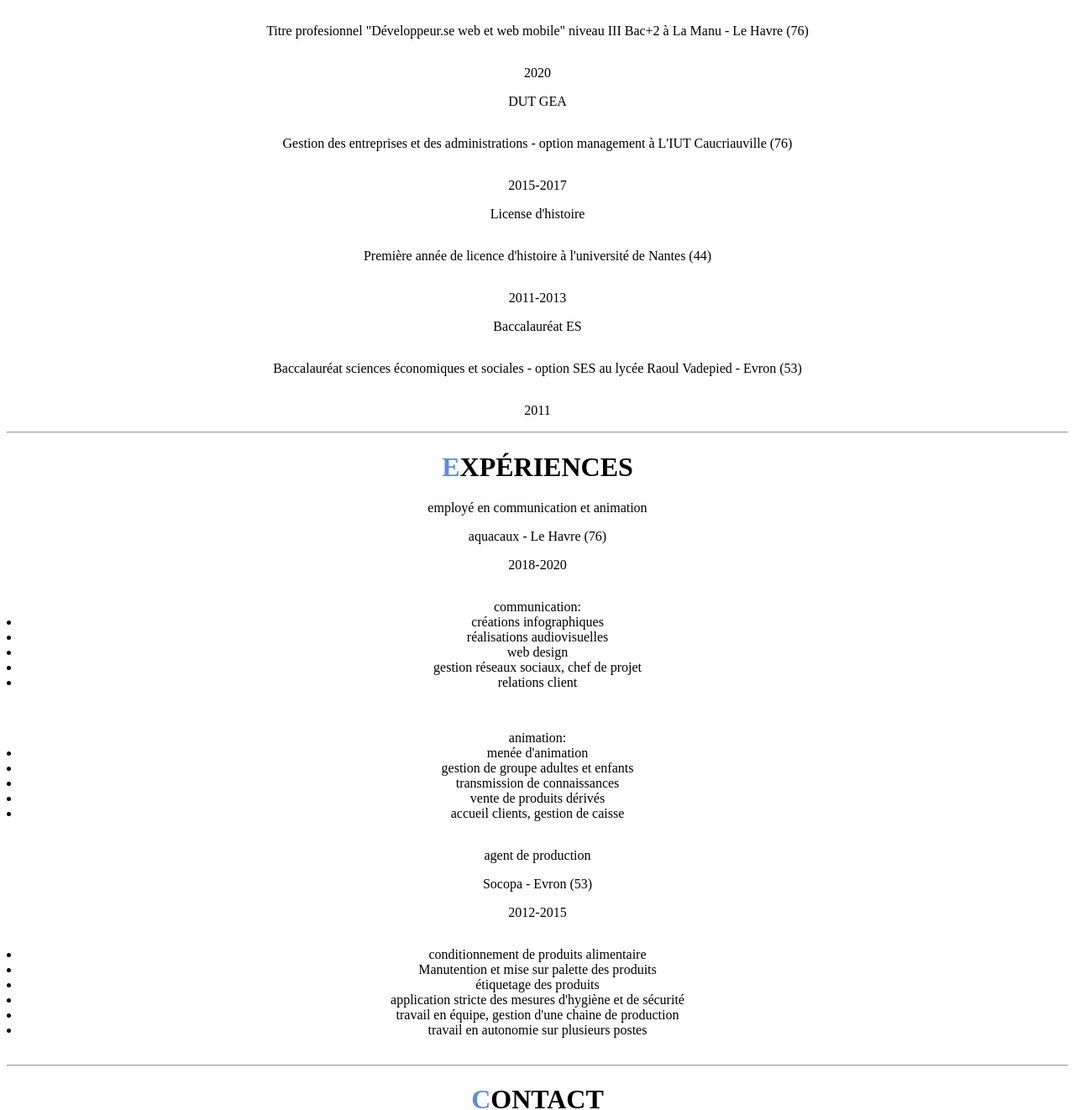
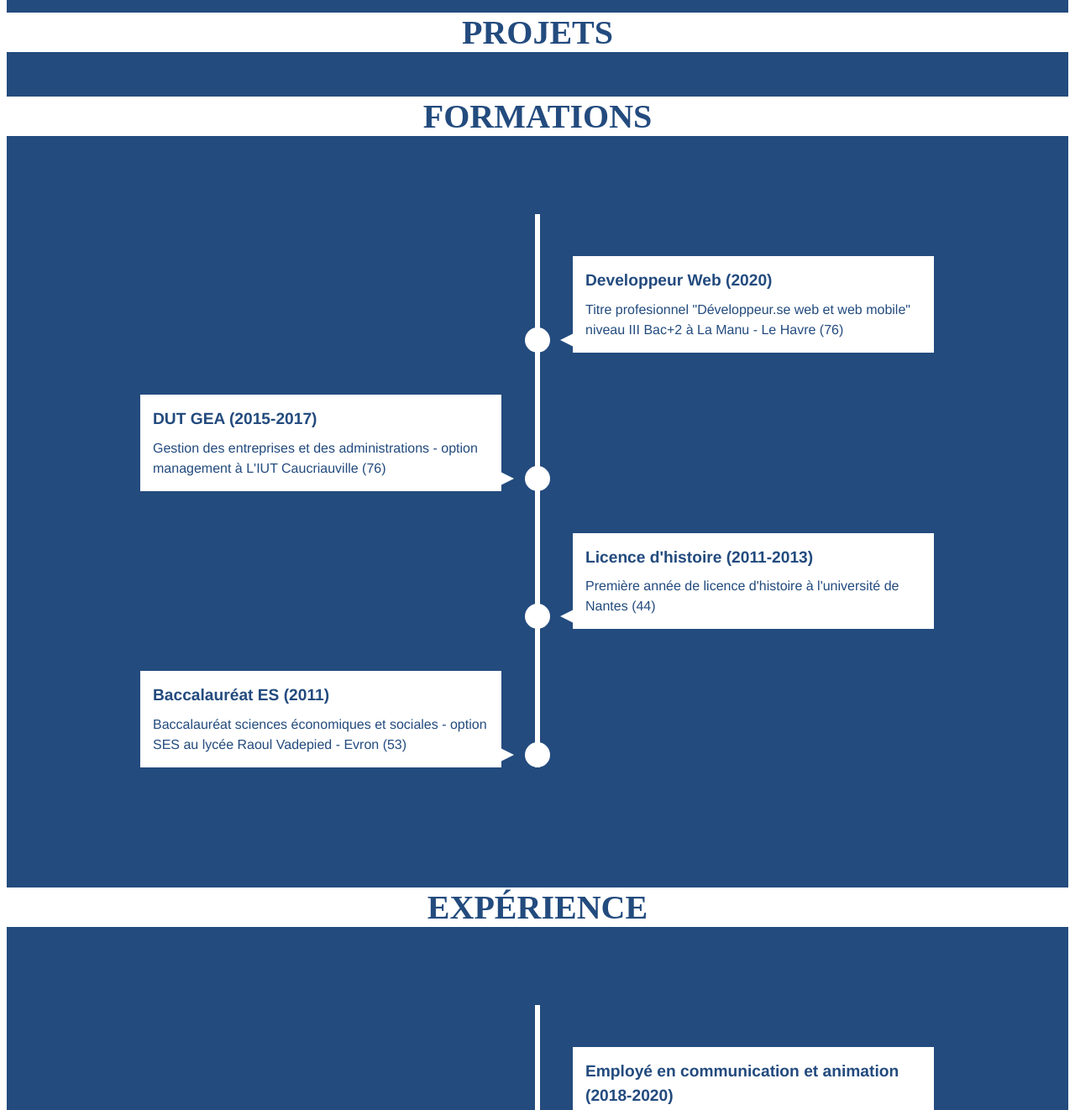
Before and after one commit to quentinpoirier/cv-num-rique, a plain HTML site: page index.html in a window 1280 px wide. Shown: the part 1478-2800 px from the top of the page at 84% size. Drawn offline with Linux system fonts and the light colour scheme.

Commit message:
mise en place d'une timeline + modification contenue et style

```diff
--- a/assets/css/style.css
+++ b/assets/css/style.css
@@ -1,25 +1,63 @@
-
+#container{
+    display: flex;
+    flex-direction: column;
+    height: 100%;
+    background-color: #234b7e;
+}
+.mainimg{
+    height: 100%;
+    width: 100%;
+}
+.header{
+    position: relative;
+}
+.name{
+    position: absolute;
+    top: 17%;
+    left: 50%;
+    transform: translate(-50%, -50%);
+    color: white;
+    font-size: 2rem;
+}
+.jobname{
+    position: absolute;
+    top: 30%;
+    left: 50%;
+    transform: translate(-50%, -50%);
+    color: white;
+    font-size: 3rem;
+}
 
 #navbar   {
     overflow: hidden;
-    background-color: #686f82;
+    background-color: #234b7e;
+    position: absolute;
+    top: 97.1%;
+    left: 50%;
+    transform: translate(-50%, -50%);
+    border-style: solid;
+    border-color: white;
 }
 #navbar a {
     float: left;
     display: block;
     color: #f2f2f2;
     text-align: center;
-    padding: 14px;
+    padding: 10px;
     text-decoration: none;
 }
 #navbar a:hover {
-    background-color: #5c8cdb;
-     color: white;
+    background-color: white;
+     color: #234b7e;
  }
 
 .content {
     padding: 16px;
+    color: white;
   }
+.hood{
+    text-transform: uppercase;
+}
 
 .header, #presentation, #abilities, #realisation, #studies, #jobs, #contact
 {
@@ -29,18 +67,180 @@
 {
     text-transform: uppercase;
 }
-hr{
-    color: #5c8cdb;
+.title{
+    text-align: center;
+    background-color: white;
+    color: #234b7e;
 }
-em{
-    color: #5c8cdb;
+.subtitle{
+    color: white;
+}
+.colorA{
+    color: #234b7e;
     font-style: normal;
 }
 
-.name, .jobname{
-    position: relative;z-index:2
-}
 .icon{
     width: 4rem;
     height: auto;
+    margin-left: 2rem;
+    margin-right: 2rem;
 }
+
+.timeline {
+    font: normal 16px/1.5 "Helvetica Neue", sans-serif;
+    background: #234b7e;
+    color: #234b7e;
+    overflow-x: hidden;
+    padding-bottom: 50px;
+  }  /* INTRO SECTION
+  –––––––––––––––––––––––––––––––––––––––––––––––––– */
+
+
+  .container {
+    width: 90%;
+    max-width: 1200px;
+    margin: 0 auto;
+    text-align: center;
+  }
+
+  h1 {
+    font-size: 2.5rem;
+  }
+
+
+  /* TIMELINE
+  –––––––––––––––––––––––––––––––––––––––––––––––––– */
+
+  .timeline ul {
+    background: #234b7e;
+    padding: 50px 0;
+  }
+
+  .timeline ul li {
+    list-style-type: none;
+    position: relative;
+    width: 6px;
+    margin: 0 auto;
+    padding-top: 50px;
+    background: white;
+  }
+
+  .timeline ul li::after {
+    content: '';
+    position: absolute;
+    left: 50%;
+    bottom: 0;
+    transform: translateX(-50%);
+    width: 30px;
+    height: 30px;
+    border-radius: 50%;
+    background: inherit;
+  }
+
+  .timeline ul li div {
+    position: relative;
+    bottom: 0;
+    width: 400px;
+    padding: 15px;
+    background: white;
+  }
+
+  .timeline ul li div::before {
+    content: '';
+    position: absolute;
+    bottom: 7px;
+    width: 0;
+    height: 0;
+    border-style: solid;
+  }
+
+  .timeline ul li:nth-child(odd) div {
+    left: 45px;
+  }
+
+  .timeline ul li:nth-child(odd) div::before {
+    left: -15px;
+    border-width: 8px 16px 8px 0;
+    border-color: transparent white transparent transparent;
+  }
+
+  .timeline ul li:nth-child(even) div {
+    left: -470px;
+  }
+
+  .timeline ul li:nth-child(even) div::before {
+    right: -15px;
+    border-width: 8px 0 8px 16px;
+    border-color: transparent transparent transparent white;
+  }
+
+  time {
+    display: block;
+    font-size: 1.2rem;
+    font-weight: bold;
+    margin-bottom: 8px;
+  }
+
+
+  /* EFFECTS
+  –––––––––––––––––––––––––––––––––––––––––––––––––– */
+
+  .timeline ul li::after {
+    transition: background .5s ease-in-out;
+  }
+
+  .timeline ul li.in-view::after {
+    background: white;
+  }
+
+  .timeline ul li div {
+    visibility: hidden;
+    opacity: 0;
+    transition: all .5s ease-in-out;
+  }
+
+  .timeline ul li:nth-child(odd) div {
+    transform: translate3d(200px, 0, 0);
+  }
+
+  .timeline ul li:nth-child(even) div {
+    transform: translate3d(-200px, 0, 0);
+  }
+
+  .timeline ul li.in-view div {
+    transform: none;
+    visibility: visible;
+    opacity: 1;
+  }
+
+
+  /* GENERAL MEDIA QUERIES
+  –––––––––––––––––––––––––––––––––––––––––––––––––– */
+
+  @media screen and (max-width: 900px) {
+    .timeline ul li div {
+      width: 250px;
+    }
+    .timeline ul li:nth-child(even) div {
+      left: -289px;
+      /*250+45-6*/
+    }
+  }
+
+  @media screen and (max-width: 600px) {
+    .timeline ul li {
+      margin-left: 20px;
+    }
+    .timeline ul li div {
+      width: calc(100vw - 91px);
+    }
+    .timeline ul li:nth-child(even) div {
+      left: 45px;
+    }
+    .timeline ul li:nth-child(even) div::before {
+      left: -15px;
+      border-width: 8px 16px 8px 0;
+      border-color: transparent #234b7e transparent transparent;
+    }
+  }
--- a/index.html
+++ b/index.html
@@ -7,13 +7,13 @@
     <title>CV numérique</title>
 </head>
 <body>
-    <div class="container">
+    <div id="container">
 
 
         <div class="header">
+            <img class="mainimg" src="assets/img/photo header.jpg">
             <div class="name"> quentin poirier</div>
             <div class="jobname">développeur web</div>
-            <img class="mainimg" src="assets/img/photo header.jpg">
             <div id="navbar">
                 <a href="#presentation">présentation</a>
                 <a href="#abilities">compétences</a>
@@ -27,95 +27,123 @@
         </div>
 
         <div id="presentation">
-            <h1 class="title"><em>p</em>résentation</h1>
-            <p class="content">Pationné de nouvelles technulogies et après avoir travailler 2 ans en communication,
+            <h1 class="title"><span class="colorA">p</span>résentation</h1>
+            <p class="content">Pationné de nouvelles technologies et après avoir travaillé 2 ans en communication,
                 j'ai décidé de m'orienter vers le développement web.<br>
-                Cette formation à La manu va me permettre d'acquérir un grand nombre de compétences,<br>
+                Cette formation à La Manu va me permettre d'acquérir un grand nombre de compétences,<br>
                 qui me permettront de m'épanouir professionnellement en exerçant un métier passionnant.<br>
                 D'un naturel curieux, je sais m'adapter à différentes situations<br>
                 que se soit du travail en autonomie ou en groupe.<!-- présentation en quelques lignes --> </p>
         </div>
-        <hr>
+
         <div id="abilities">
-            <h1 class="title"><em>c</em>ompétences</h1>
+            <h1 class="title"><span class="colorA">c</span>ompétences</h1>
             <h2 class="subtitle">languages</h2>
             <img class="icon" src="assets/img/logoHtml.png">
             <img class="icon" src="assets/img/logoCss.png">
+            <img class="icon" src="assets/img/logoJS.png">
+            <img class="icon" src="assets/img/logophp2-compressor.png">
+            <img class="icon" src="assets/img/logoMySql.png">
             <!-- picto ou infographie des différent languages et leur niveau de maîtrise -->
             <h2 class="subtitle">frameworks</h2>
+            <img class="icon" src="assets/img/boot.png">
+            <img class="icon" src="assets/img/jQuery.png">
             <!-- picto ou infographie des différent languages et leur niveau de maîtrise -->
             <h2 class="subtitle">Graphisme</h2>
+            <img class="icon" src="assets/img/logoPS.webp">
+            <img class="icon" src="assets/img/logoID.png">
+            <img class="icon" src="assets/img/logoFCP.png">
             <!-- picto ou infographie des différent languages et leur niveau de maîtrise -->
         </div>
-        <hr>
+
         <div id="realisation">
-            <h1 class="title"><em>p</em>rojets</h1>
+            <h1 class="title"><span class="colorA">p</span>rojets</h1>
             <!-- lien vers les différents projets réalisés durant la formation -->
         </div>
-        <hr>
-        <div id="studies">
-            <h1 class="title"><em>f</em>ormations</h1>
-            <!-- infographie sous forme de ligne reliant les différentes formations et/ou expériences pro -->
 
-            <p class="what">Développeur web</p>
-            <p class="content">Titre profesionnel "Développeur.se web et web mobile" niveau III Bac+2 à La Manu - Le Havre (76)</p>
-            <p class="when">2020</p>
+        <h1 class="title"><span class="colorA">f</span>ormations</h1>
+        <section class="timeline">
+            <ul>
+              <li>
+                <div>
+                  <time>Developpeur Web (2020)</time> Titre profesionnel "Développeur.se web et web mobile" niveau III Bac+2 à La Manu - Le Havre (76)
+              </li>
+              <li>
+                <div>
+                  <time>DUT GEA (2015-2017)</time> Gestion des entreprises et des administrations - option management à L'IUT Caucriauville (76)
+                </div>
+              </li>
+              <li>
+                <div>
+                  <time>Licence d'histoire (2011-2013)</time> Première année de licence d'histoire à l'université de Nantes (44)
+                </div>
+              </li>
+              <li>
+                <div>
+                  <time>Baccalauréat ES (2011)</time> Baccalauréat sciences économiques et sociales - option SES au lycée Raoul Vadepied - Evron (53)
+                </div>
+              </li>
+              </ul>
+            </section>
+            <h1 class="title"><span class="colorA">e</span>xpérience</h1>
+            <section class="timeline">
+              <ul>
+                <li>
+                <div>
+                  <time>Employé en communication et animation (2018-2020)</time> <span class="hood">communication :</span><br>Créations infographiques audiovisuelles<br>Web design et gestion réseau sociaux<br>Getion de projet et relations clients<br><br><span class="hood">animation :</span><br>Menée d'animation<br>Transmission de connaissance<br>Accueil de clients adultes et enfants<br>Vente de produits et gestion de caisse
+                </div>
+              </li>
+              <li>
+                <div>
+                  <time>Agent de production (2012-2015)</time> Conditionnement de produitss alimentaires<br>Etiquettage et manutention des produits<br>Gesstion d'une chaîne de production<br>Adaptabilité à différents postes<br>Travail en autonomie et en équipe
+                </div>
+              </li>
+            </ul>
+          </section>
 
-            <p class="what">DUT GEA</p>
-            <p class="content">Gestion des entreprises et des administrations - option management à L'IUT Caucriauville (76)</p>
-            <p class="when">2015-2017</p>
-
-            <p class="what">License d'histoire</p>
-            <p class="content">Première année de licence d'histoire à l'université de Nantes (44)</p>
-            <p class="when">2011-2013</p>
-
-            <p class="what">Baccalauréat ES</p>
-            <p class="content">Baccalauréat sciences économiques et sociales - option SES au lycée Raoul Vadepied - Evron (53)</p>
-            <p class="when">2011</p>
-        </div>
-        <hr>
-        <div id="jobs">
-            <h1 class="title"><em>e</em>xpériences</h1>
-            <!-- infographie sous forme de ligne reliant les différentes formations et/ou expériences pro -->
-
-            <p class="what">employé en communication et animation</p>
-            <p class="where">aquacaux - Le Havre (76)</p>
-            <p class="when">2018-2020</p>
-            <ul class="content">communication:
-                <li>créations infographiques</li>
-                <li>réalisations audiovisuelles</li>
-                <li>web design</li>
-                <li>gestion réseaux sociaux, chef de projet</li>
-                <li>relations client</li>
-            </ul>
-            <ul class="content">animation:
-                <li>menée d'animation</li>
-                <li>gestion de groupe adultes et enfants</li>
-                <li>transmission de connaissances</li>
-                <li>vente de produits dérivés</li>
-                <li>accueil clients, gestion de caisse</li>
-            </ul>
-
-            <p class="what">agent de production</p>
-            <p class="where">Socopa - Evron (53)</p>
-            <p class="when">2012-2015</p>
-            <ul class="content">
-                <li>conditionnement de produits alimentaire</li>
-                <li>Manutention et mise sur palette des produits</li>
-                <li>étiquetage des produits</li>
-                <li>application stricte des mesures d'hygiène et de sécurité</li>
-                <li>travail en équipe, gestion d'une chaine de production</li>
-                <li>travail en autonomie sur plusieurs postes</li>
-            </ul>
-        </div>
-        <hr>
         <div id="contact">
-            <h1 class="title"><em>c</em>ontact</h1>
+            <h1 class="title"><span class="colorA">c</span>ontact</h1>
             <!-- incorporation de liens menat à: email, linkedin, gitub -->
             <!-- ajout de picto/infographie pour rendre cette rubrique plus julie -->
         </div>
 
     </div>
 
+    <script>
+        (function() {
+
+          'use strict';
+
+          // define variables
+          var items = document.querySelectorAll(".timeline li");
+
+          // check if an element is in viewport
+          // http://stackoverflow.com/questions/123999/how-to-tell-if-a-dom-element-is-visible-in-the-current-viewport
+          function isElementInViewport(el) {
+            var rect = el.getBoundingClientRect();
+            return (
+              rect.top >= 0 &&
+              rect.left >= 0 &&
+              rect.bottom <= (window.innerHeight || document.documentElement.clientHeight) &&
+              rect.right <= (window.innerWidth || document.documentElement.clientWidth)
+            );
+          }
+
+          function callbackFunc() {
+            for (var i = 0; i < items.length; i++) {
+              if (isElementInViewport(items[i])) {
+                items[i].classList.add("in-view");
+              }
+            }
+          }
+
+          // listen for events
+          window.addEventListener("load", callbackFunc);
+          window.addEventListener("resize", callbackFunc);
+          window.addEventListener("scroll", callbackFunc);
+
+      })();
+      </script>s
+
 </body>
 </html>
```
